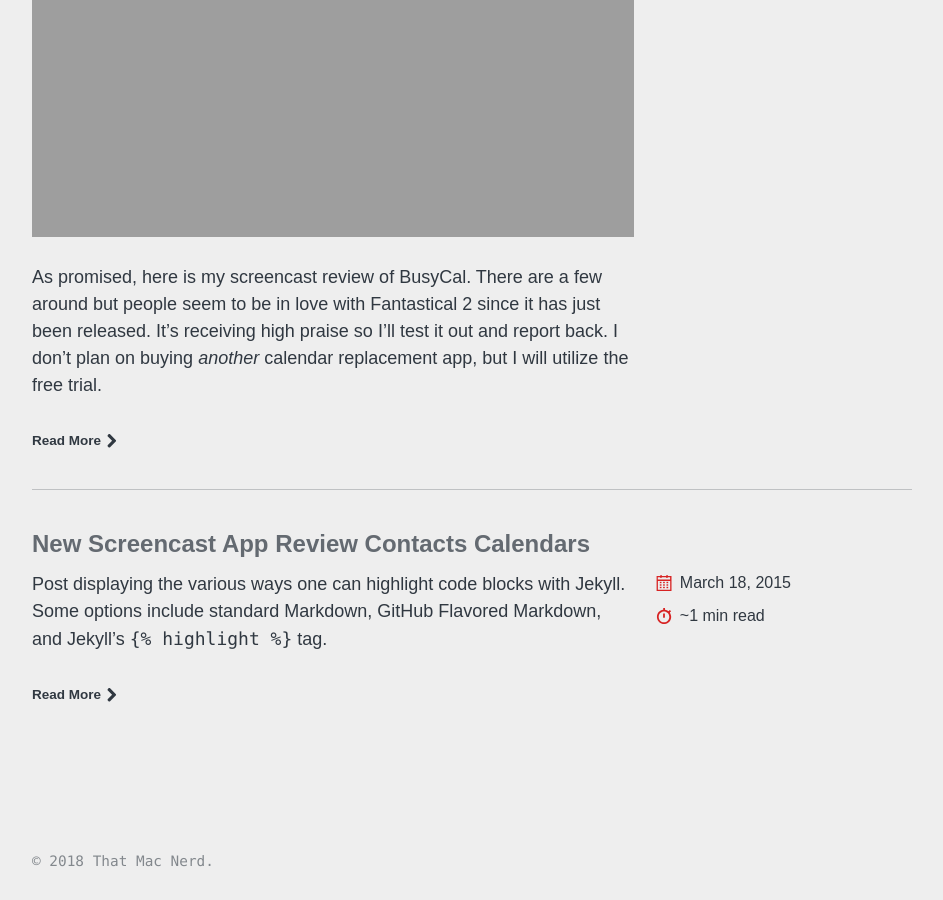
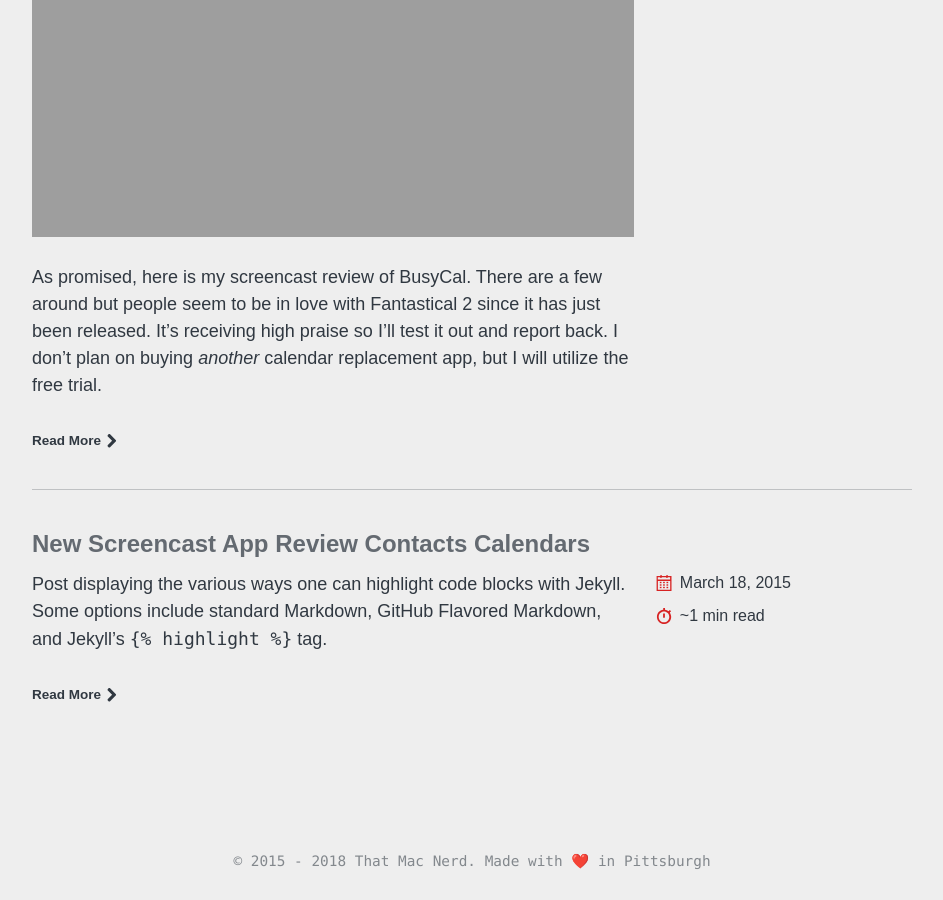
Before and after one commit to bryanbraun/tiffany.blog, a Jekyll site: the page built from index.html, in a window 1280 px wide and 900 px high, scrolled down 159048 px. Shown: the whole window, without its empty margins (40-983 px from the left). Built offline with Jekyll 4.4.1, drawn with Linux system fonts in a browser that asks for light colours; nearby versions of some CDN libraries; the list of posts is cut into pages by our own code; comment, search, counter and statistics services are not loaded; a style sheet for code colours, icons or effects is not loaded.

Commit message:
Update footer copyright info

```diff
--- a/_includes/footer.html
+++ b/_includes/footer.html
@@ -4,7 +4,10 @@
       {% if site.copyright %}
         {{ site.copyright | markdownify }}
       {% else %}
-        <p>&copy; {{ site.time | date: '%Y' }} {{ site.title }}.</p>
+        <p style="text-align: center;">
+          &copy; 2015 - {{ site.time | date: '%Y' }} {{ site.title }}.
+           Made with ❤️ in Pittsburgh
+        </p>
       {% endif %}
     </div>
   </div>
```
